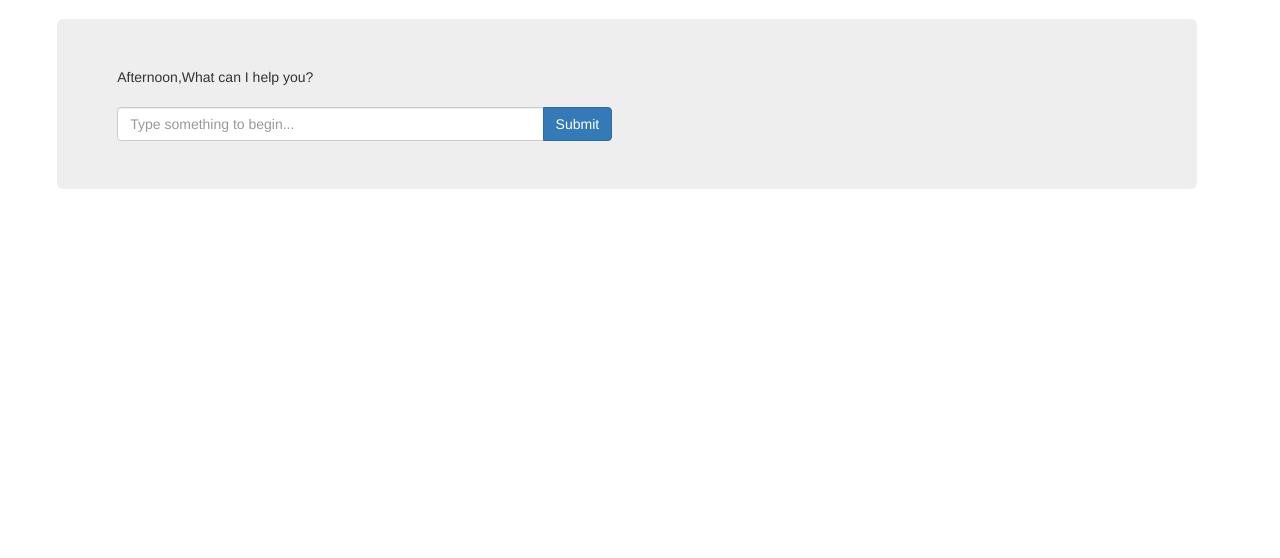
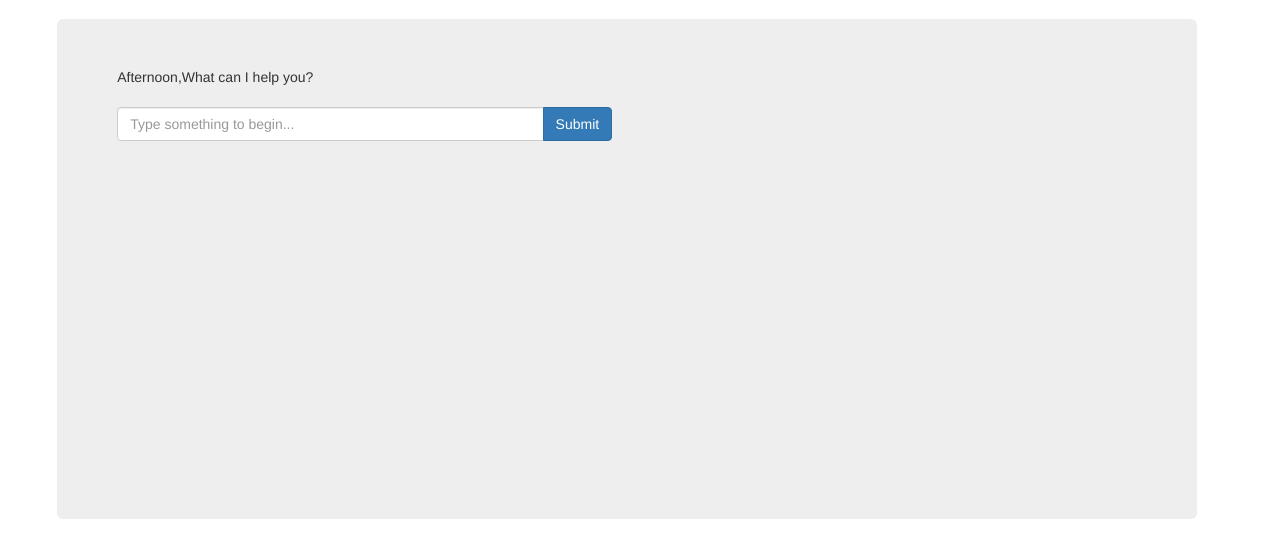
Before and after one commit to wongfree/CETM46_DS_project, a Django app: page /chatbot/ in a window 1280 px wide. Shown: the part 158-716 px from the top of the page. Run offline with Django 3.2, Linux system fonts and the light colour scheme; some libraries are stand-ins or nearby versions.

Commit message:
correct view

```diff
--- a/bot/templates/bot/app.html
+++ b/bot/templates/bot/app.html
@@ -10,7 +10,7 @@
     <p class="lead text-md-center">
         Type something to talk with the Bot.
     </p>
-    <div class="jumbotron mt-1">
+    <div class="jumbotron mt-1" style="min-height: 500px; !important">
 
         <div class="row">
             <div class="col-md-6 offset-md-3">
```
